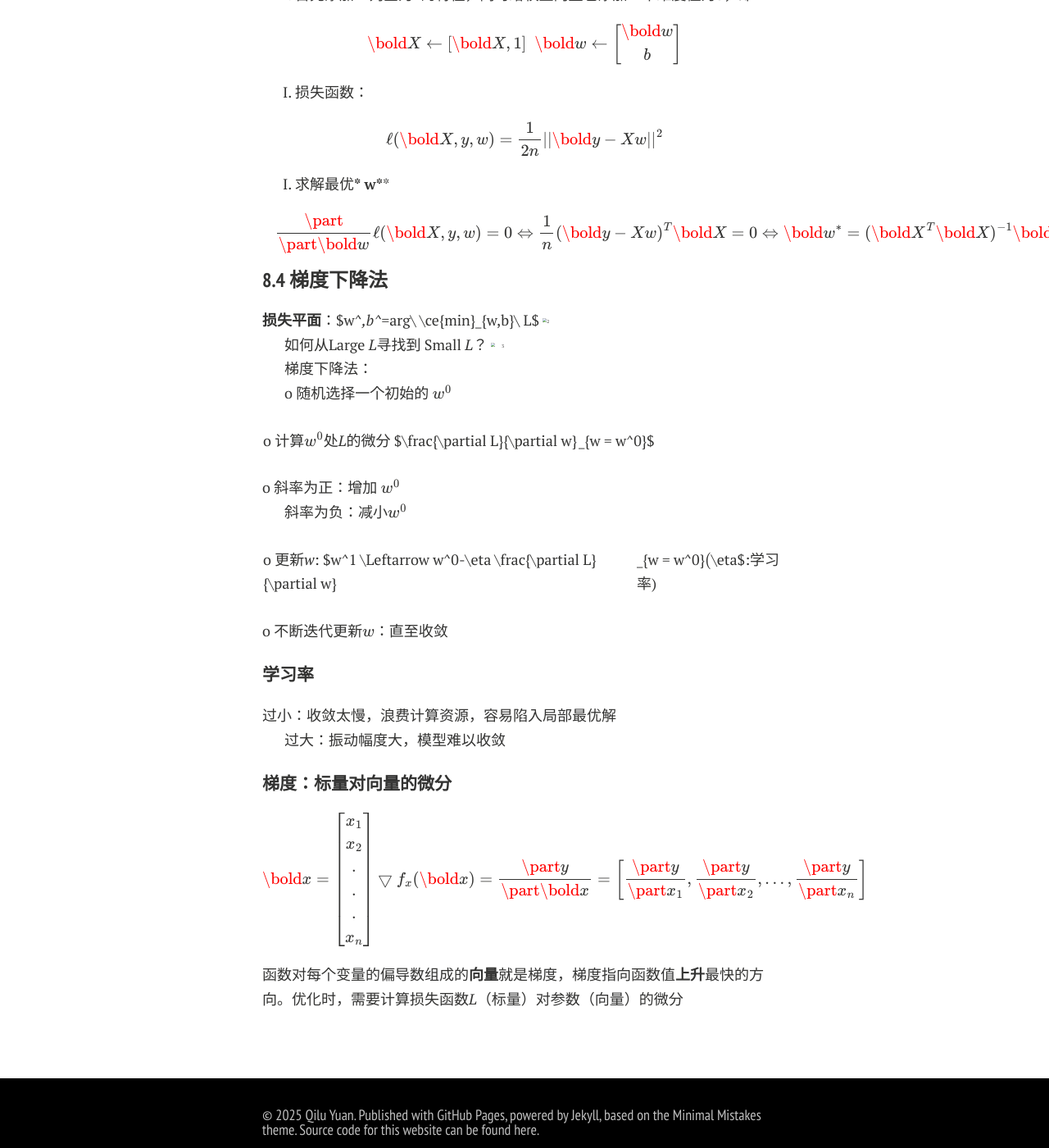
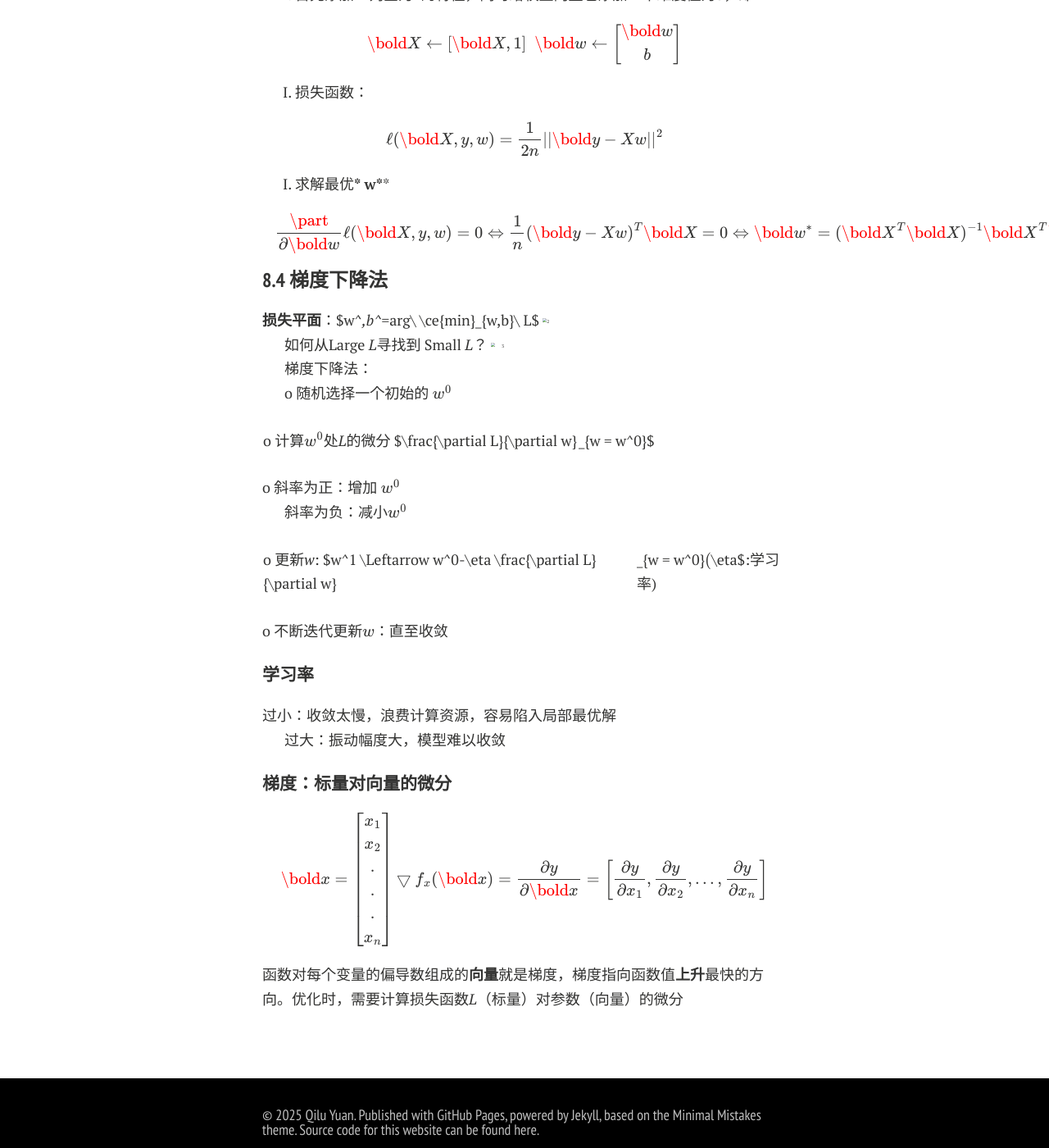
Before and after one commit to Qilu-Yuan/Qilu-Yuan.github.io, a Jekyll site: the page built from blogs/ML/LinearRegression.md, in a window 1280 px wide and 1400 px high, scrolled down 3103 px. Shown: the whole window at 82% size. Built offline with Jekyll 4.4.1, drawn with Linux system fonts in a browser that asks for light colours; nearby versions of some CDN libraries; formulas are drawn with MathJax 3; comment, search, counter and statistics services are not loaded; a style sheet for code colours, icons or effects is not loaded; some of the changed text lies outside the part shown.

Commit message:
Update LinearRegression.md

```diff
--- a/blogs/ML/LinearRegression.md
+++ b/blogs/ML/LinearRegression.md
@@ -111,8 +111,8 @@ $$
 2. 求使得损失函数最小的 w 和 b，令偏导数=0<br>
 
 $$
-\frac{\part L}{\part w} = -2\cdot \frac{1}{n} \sum_{i=1}^n x_i(y_i -w x_i-b)=0\\
-\frac{\part L}{\part b} = -2\cdot \frac{1}{n} \sum_{i=1}^n(y_i -w x_i-b)=0
+\frac{\partial L}{\partial w} = -2\cdot \frac{1}{n} \sum_{i=1}^n x_i(y_i -w x_i-b)=0\\
+\frac{\partial L}{\partial b} = -2\cdot \frac{1}{n} \sum_{i=1}^n(y_i -w x_i-b)=0
 $$
 
 3. 求解方程组，得到w和b的表达式为：<br>
@@ -150,7 +150,7 @@ $$
 3. 求解最优*** w\****
 
 $$
-\ \ \ \frac{\part}{\part \bold{w}} \ell (\bold{X,y,w}) = 0
+\ \ \ \frac{\part}{\partial \bold{w}} \ell (\bold{X,y,w}) = 0
 \\\Leftrightarrow \frac{1}{n}(\bold{y-Xw})^T\bold{X} = 0
 \\\Leftrightarrow  \bold{w^*} = (\bold{X}^T \bold{X})^{-1}\bold{X}^T \bold{y}
 $$
@@ -189,11 +189,11 @@ o 不断迭代更新$w$：直至收敛<br>
 ##### 梯度：标量对向量的微分
 
 $$
-\bold x= \begin{bmatrix}
+\bold{x}= \begin{bmatrix}
  x_1\\x_2
 \\.\\.\\.
 \\x_n
-\end{bmatrix}           \bigtriangledown f_x(\bold{x}) = \frac{\part y}{\part \bold x} = \left[ \frac{\part y}{\part x_1}, \frac{\part y}{\part  x_2}, ..., \frac{\part y}{\part  x_n} \right]
+\end{bmatrix}           \bigtriangledown f_x(\bold{x}) = \frac{\partial y}{\partial \bold x} = \left[ \frac{\partial y}{\partial x_1}, \frac{\partial y}{\partial  x_2}, ..., \frac{\partial y}{\partial  x_n} \right]
 $$
 
 
```
